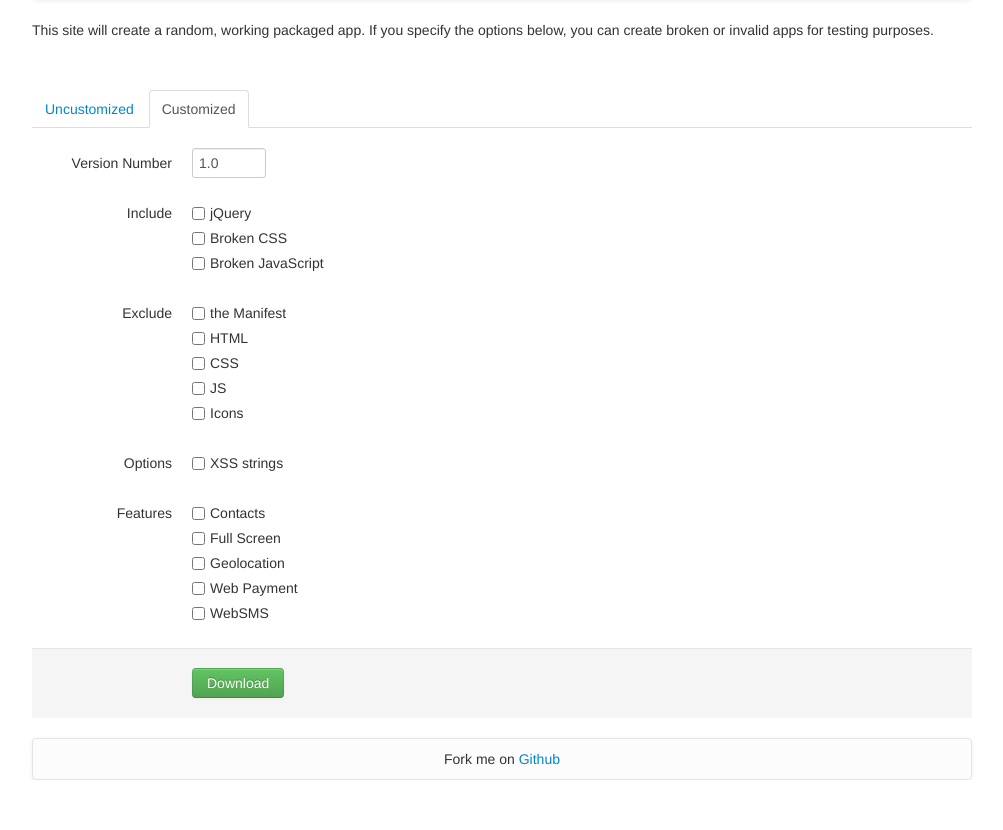
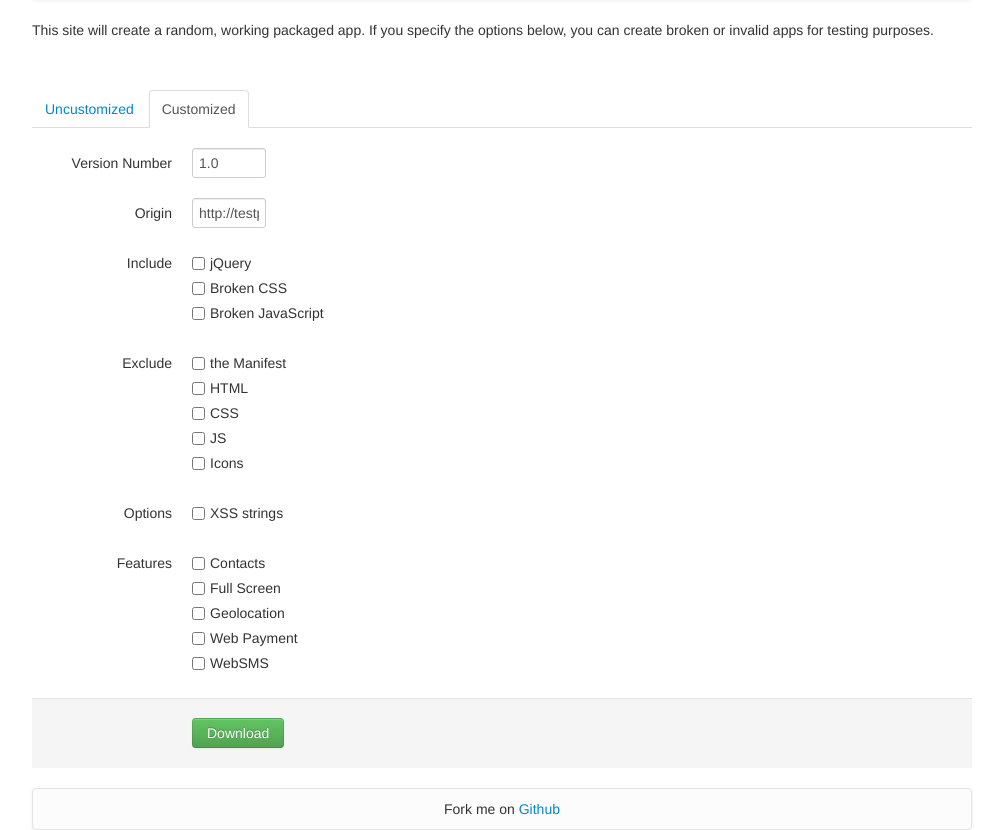
Before and after one commit to mattbasta/testpackagedapp, a Python web app: template templates/main.html in a window 1280 px wide, after a click on "Customized". Shown: the part 56-886 px from the top of the page, without its empty margins (138-1141 px from the left). Before the commit the page ends 836 px from the top, so only its background shows below. Run offline with Jinja, Linux system fonts and the light colour scheme; the template is opened without the code that fills it, so the values that code supplies are empty; some libraries are stand-ins or nearby versions.

Commit message:
Add packaged app origin to be customized

```diff
--- a/main.py
+++ b/main.py
@@ -115,6 +115,9 @@ class BuildHandler(BaseHandler):
             if self.request.get("version"):
                 manifest["version"] = str(self.request.get("version"))
 
+            if self.request.get("origin"):
+                manifest["origin"] = str(self.request.get("origin"))
+
             if not self.request.get("exclude_manifest"):
                 self._add(outfile, "manifest.webapp", json.dumps(manifest))
 
--- a/templates/main.html
+++ b/templates/main.html
@@ -55,6 +55,12 @@
             </div>
           </div>
           <div class="control-group">
+            <label class="control-label">Origin</label>
+            <div class="controls">
+              <input type="text" name="origin" value="http://testpackagedapp.appspot.com" class="input-mini" />
+            </div>
+          </div>
+          <div class="control-group">
             <label class="control-label">Include</label>
             <div class="controls">
               <label class="checkbox"><input type="checkbox" name="include_jquery" value="true" /> jQuery</label>
```
